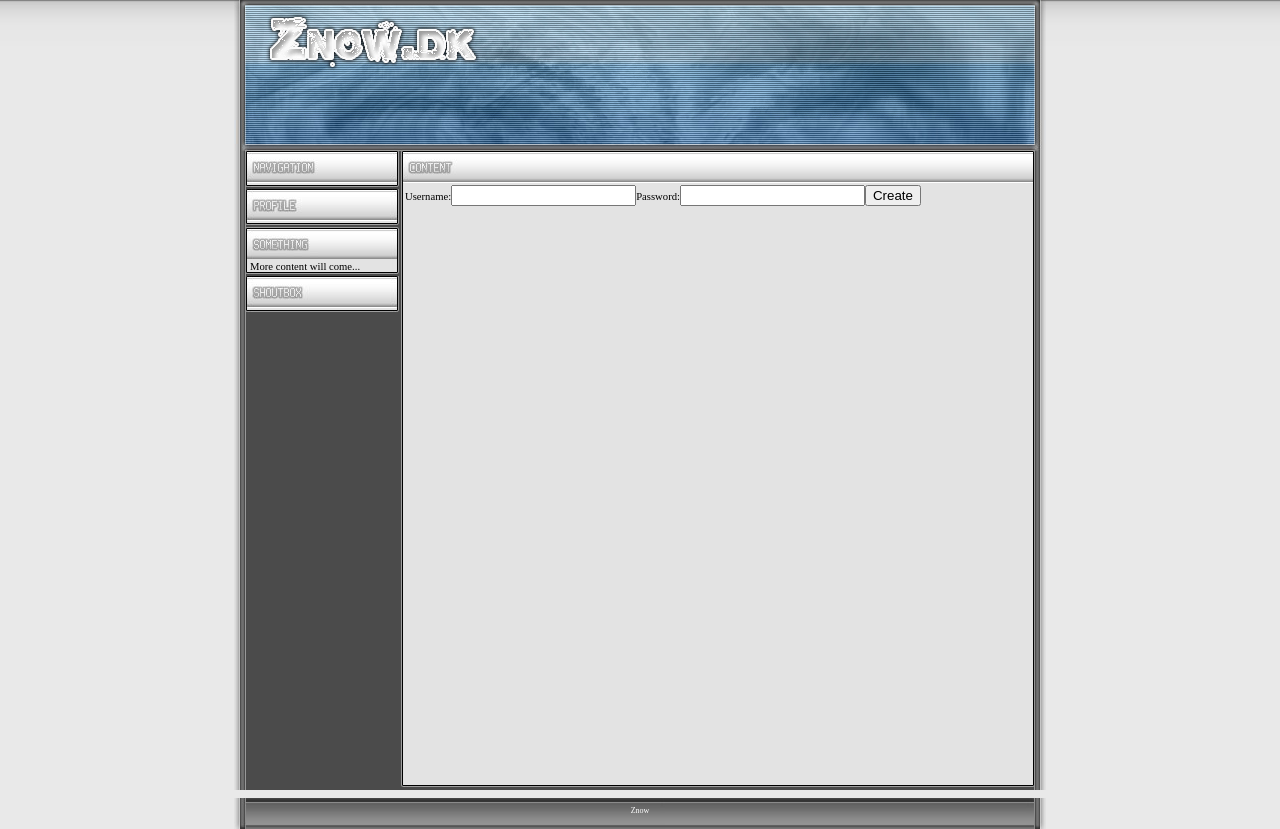
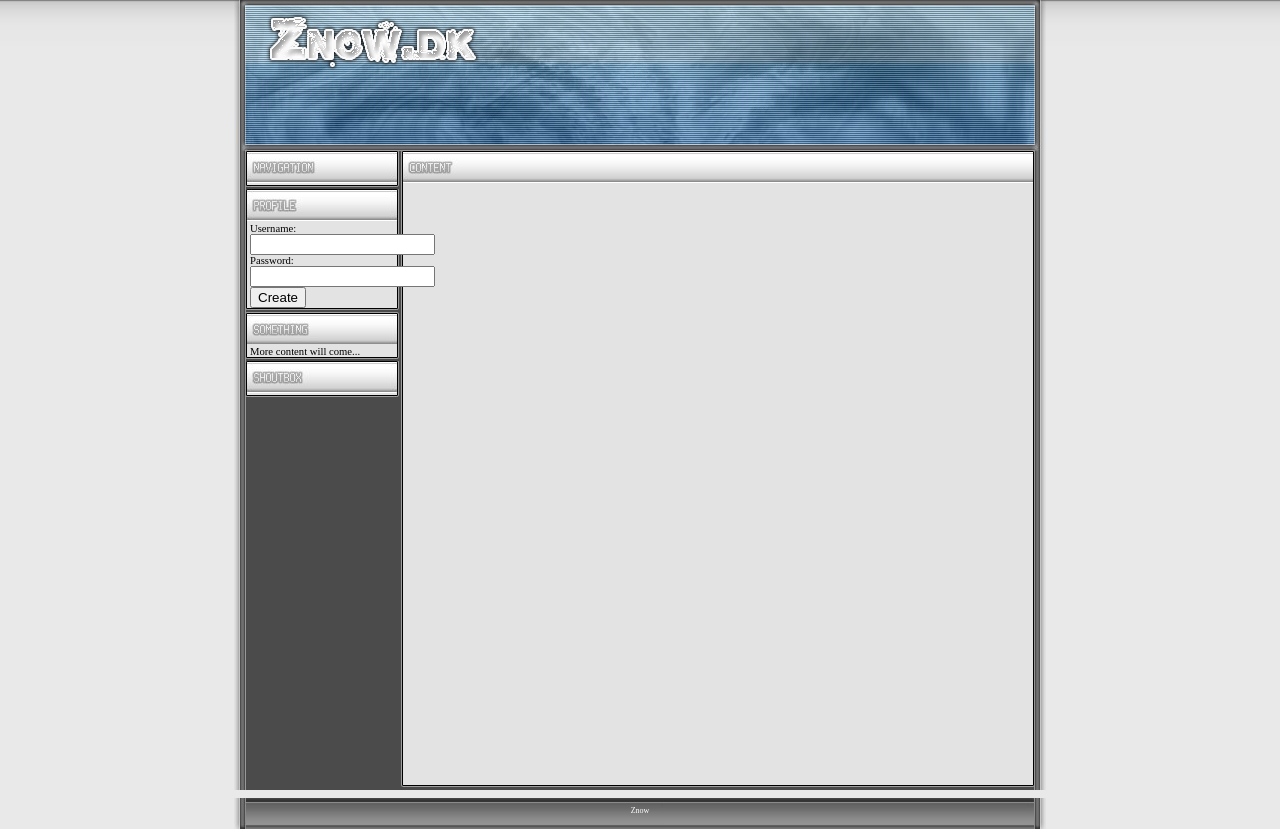
Before and after one commit to Znow/znowgo, a React (Create React App) app in the folder client/: page / in a window 1280 px wide. Built offline with nearby package versions, Linux system fonts and the light colour scheme.

Commit message:
Update App.tsx

```diff
--- a/client/src/App.tsx
+++ b/client/src/App.tsx
@@ -38,6 +38,25 @@ function App() {
     });
   }
 
+  function handleOnLoginSubmit(event: any) {
+
+    event.preventDefault();
+
+    client.post(
+        `${process.env.REACT_APP_API_BASE_URL}/auth/login`,
+        JSON.stringify(formData),
+        { headers: { "Content-Type": "application/json" } }
+    )
+        .then(function (response) {
+          //handle success
+          console.log(response);
+        })
+        .catch(function (response) {
+          //handle error
+          console.log(response);
+        });
+  }
+
 
   return (
     <div id="wrap">
@@ -52,27 +71,8 @@ function App() {
               </div>
               <div className="box" id="profile">
                   <div className="box-header"></div>
-                  <div className="content">
-                  </div>
-              </div>
-              <div className="box" id="something">
-                  <div className="box-header"></div>
-                  <div className="content">
-                      <span>More content will come...</span>
-                  </div>
-              </div>
-              <div className="box" id="shoutbox">
-                  <div className="box-header"></div>
-                  <div className="content">
-                      {/* <Shoutbox /> */}
-                  </div>
-              </div>
-          </div>
-
-            <div className="box" id="content">
-              <div className="box-header"></div>
                 <div className="content">
-                  <form onSubmit={handleOnSubmit} method='POST'>
+                  <form onSubmit={handleOnLoginSubmit} method='POST'>
                     <label>
                       Username:
                       <input
@@ -94,6 +94,46 @@ function App() {
                     <button type="submit">Create</button>
                   </form>
                 </div>
+              </div>
+            <div className="box" id="something">
+              <div className="box-header"></div>
+              <div className="content">
+                <span>More content will come...</span>
+              </div>
+            </div>
+            <div className="box" id="shoutbox">
+              <div className="box-header"></div>
+              <div className="content">
+                {/* <Shoutbox /> */}
+              </div>
+            </div>
+          </div>
+
+        <div className="box" id="content">
+          <div className="box-header"></div>
+          <div className="content">
+            {/*<form onSubmit={handleOnSubmit} method='POST'>
+              <label>
+                Username:
+                      <input
+                          type="text"
+                          name="username"
+                          value={formData.username}
+                          onChange={handleChange}
+                      />
+                    </label>
+                    <label>
+                      Password:
+                      <input
+                          type="password"
+                          name="password"
+                          value={formData.password}
+                          onChange={handleChange}
+                      />
+                    </label>
+                    <button type="submit">Create</button>
+                  </form>*/}
+                </div>
             </div>
       </div>
       <div id="iesucks"></div>
```
